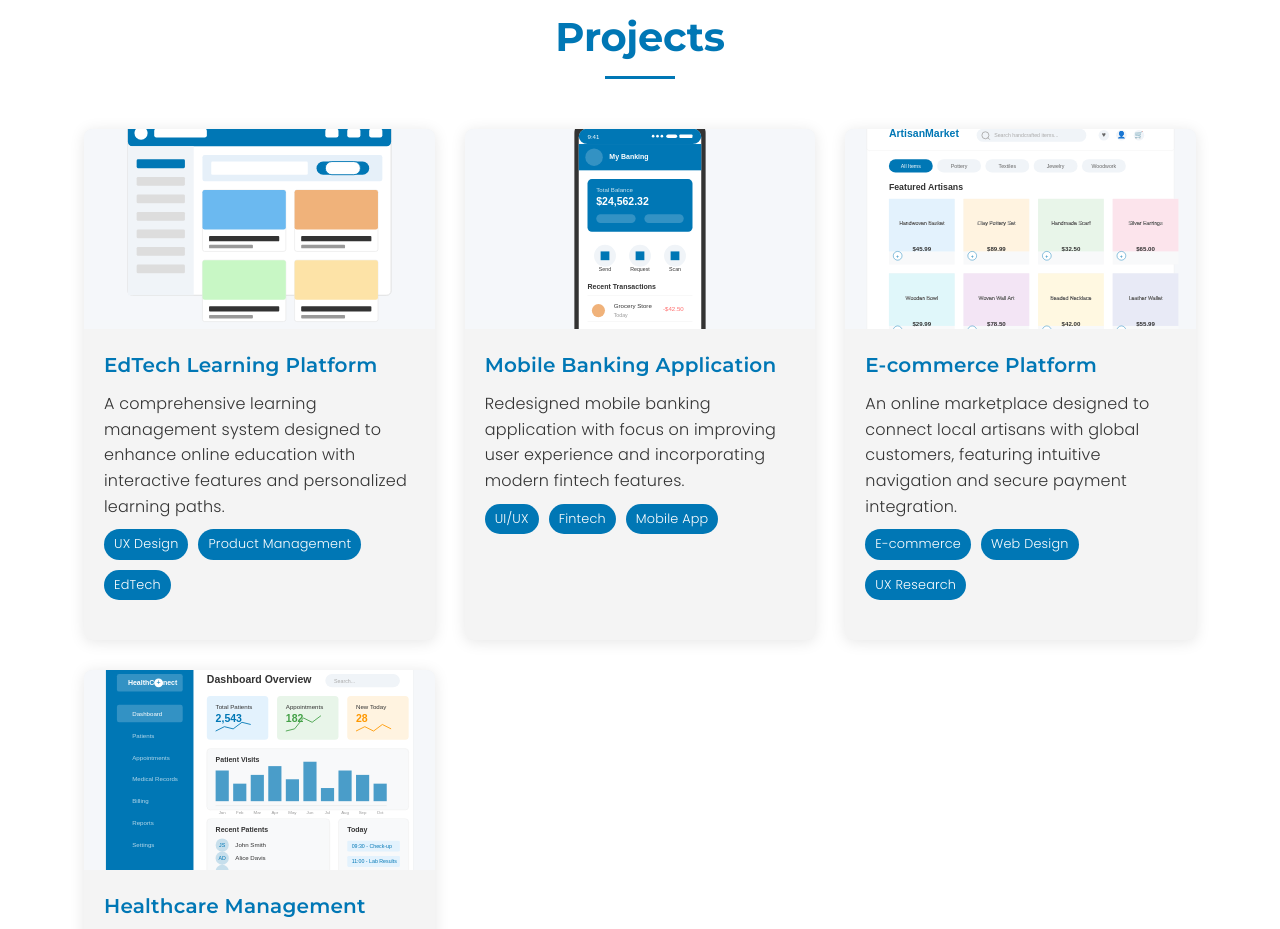
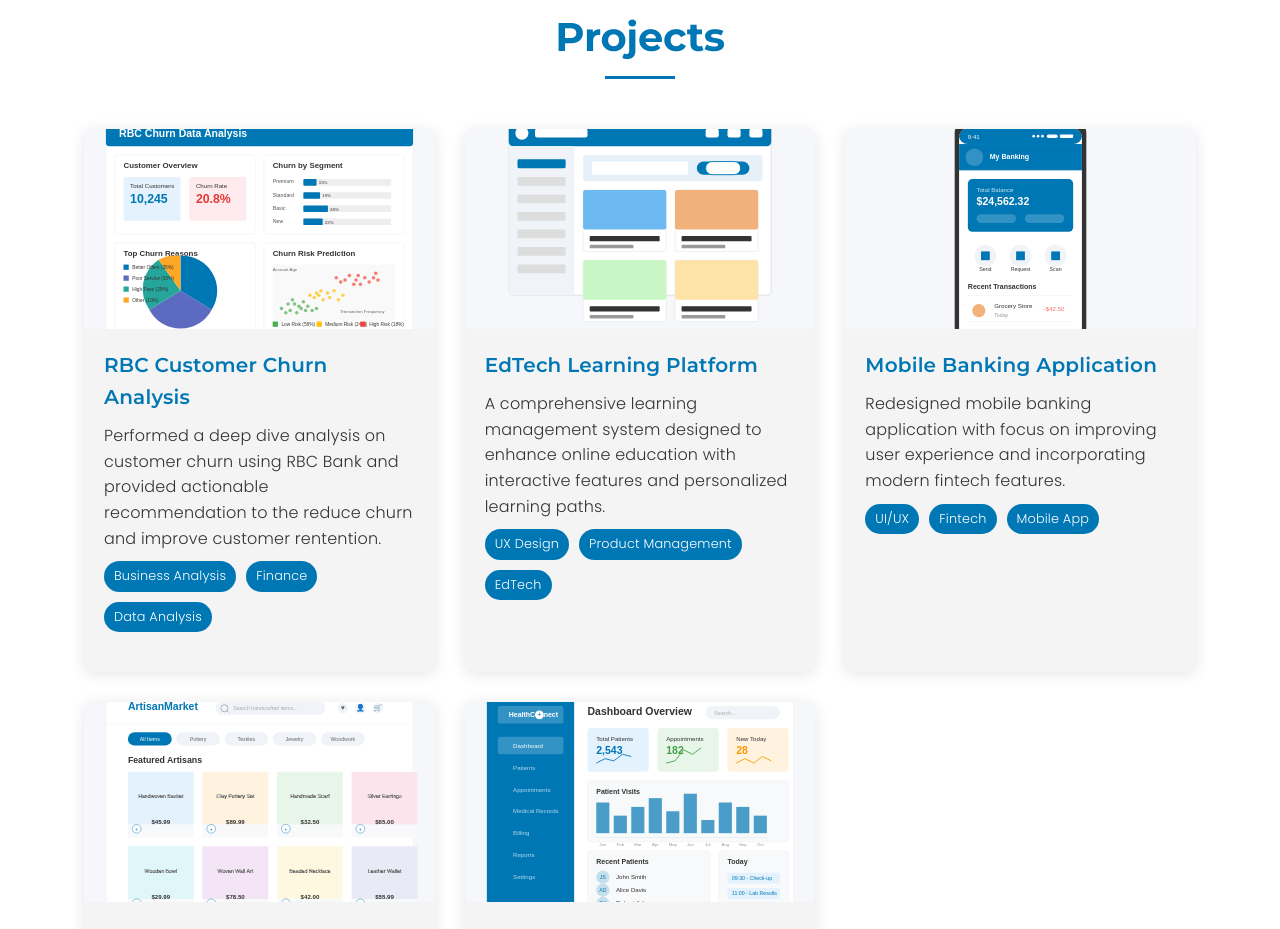
Before and after one commit to Ayomidepounds5/Ayomidepounds5.github.io, a plain HTML site: page index.html in a window 1280 px wide. Shown: the part 3660-4589 px from the top of the page. Drawn offline with Linux system fonts and the light colour scheme.

Commit message:
Added bank churn analysis project

```diff
--- a/index.html
+++ b/index.html
@@ -894,6 +894,24 @@
             <div class="project-grid">
                 <div class="project-card">
                     <div class="project-img">
+                        <p><a href="https://drive.google.com/file/d/1iciKfLw6eXhICXn9bkD66bexpMebF_kk/view?usp=sharing" target="_blank">
+                        <img src="bank-churn-analysis.svg" alt="RBC Churn Analysis">
+                        </a></p>
+                        <!-- <a href="https://drive.google.com/file/d/1ITS8PPQb6IgQgco0GxJuICm64pbJzQ5q/view?usp=sharing" target="_blank">
+                            <img src="bank-churn-analysis.svg" alt="RBC Churn Analysis"> -->
+                    </div>
+                    <div class="project-info">
+                        <h3>RBC Customer Churn Analysis</h3>
+                        <p>Performed a deep dive analysis on customer churn using RBC Bank and provided actionable recommendation to the reduce churn and improve customer rentention.</p>
+                        <div class="project-tags">
+                            <span class="project-tag">Business Analysis</span>
+                            <span class="project-tag">Finance</span>
+                            <span class="project-tag">Data Analysis</span>
+                        </div>
+                    </div>
+                </div>
+                <div class="project-card">
+                    <div class="project-img">
                         <img src="edtech-platform-art.svg" alt="EdTech Platform">
                     </div>
                     <div class="project-info">
```
Also changed, not shown: bank-churn-analysis.svg (added).
